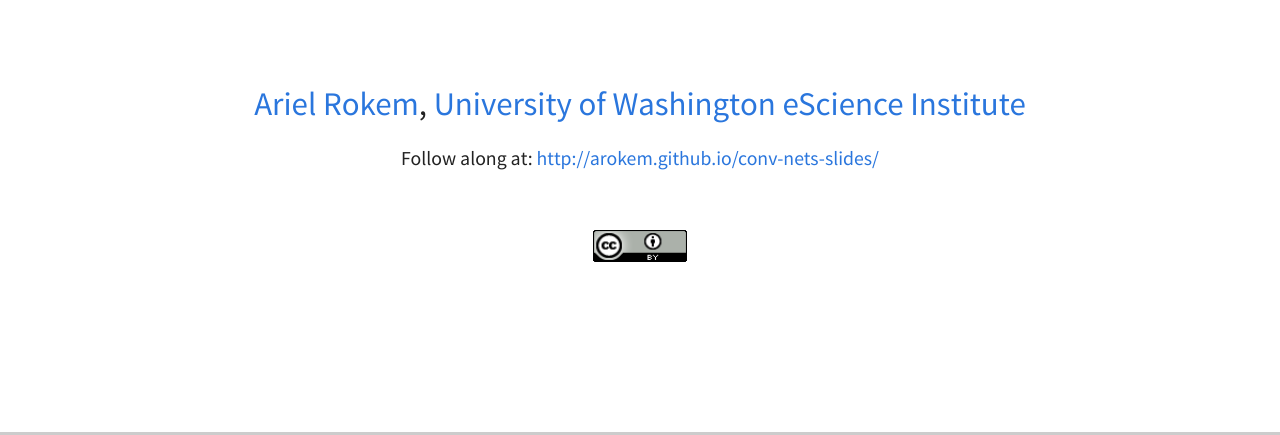
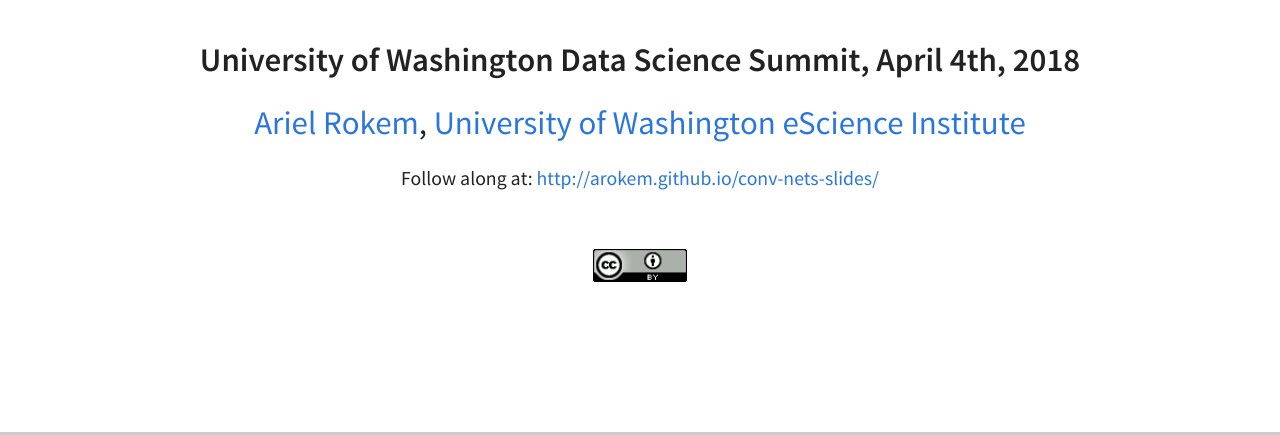
Before and after one commit to arokem/conv-nets-slides, a plain HTML site: page index.html in a window 1280 px wide. Shown: the part 365-800 px from the top of the page. Drawn offline with Linux system fonts and the light colour scheme.

Commit message:
Subtitle

```diff
--- a/index.html
+++ b/index.html
@@ -31,6 +31,7 @@
 
 		<h2> Neural networks and deep learning </h2>
 		<br>
+		<h4>University of Washington Data Science Summit, April 4th, 2018</h4>
 		<p><a href="http://arokem.org">Ariel Rokem</a>,
 		<a href="http://escience.washington.edu">University of Washington eScience Institute</a> </p>
 		<p>  <small>Follow along at: <t><a href="http://arokem.github.io/conv-nets-slides/">http://arokem.github.io/conv-nets-slides/</t></a></small></p>
```
